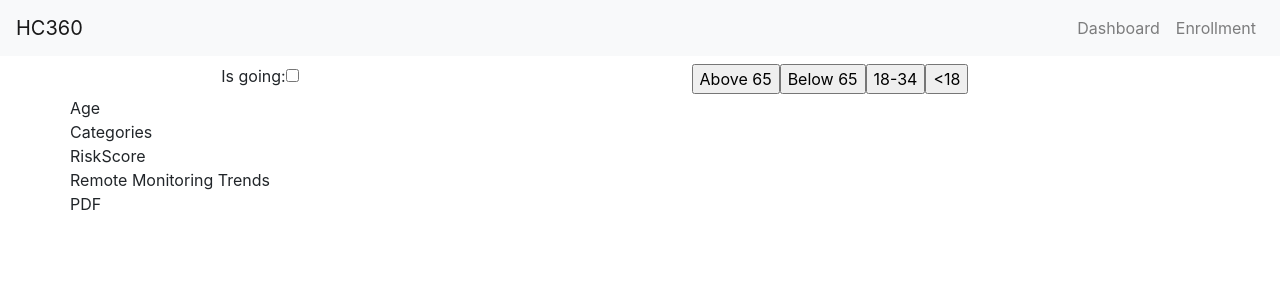
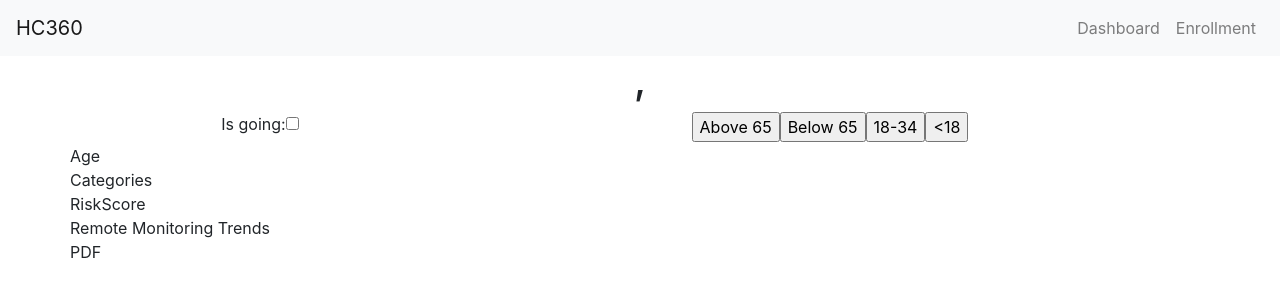
Before and after one commit to Nisha4488/Health24-7, a React (Create React App) app: page / in a window 1280 px wide. Shown: the top 300 px of the page. Built offline with nearby package versions, Linux system fonts and the light colour scheme.

Commit message:
removed duplicate values of breadCrumb

```diff
--- a/src/components/BreadCrumb.js
+++ b/src/components/BreadCrumb.js
@@ -7,9 +7,10 @@ class BreadCrumb extends React.Component{
     }
 
     render(){
-        console.log('display props', this.props.data)
+        const unique = [...new Set(this.props.dataArray)]
         return(
-            <div><h1>{this.props.dataArray}</h1></div>
+            // <div><h1>{this.props.dataArray}</h1></div>
+            <h1>{unique + " , "}</h1>
         )
     }
 }
```
